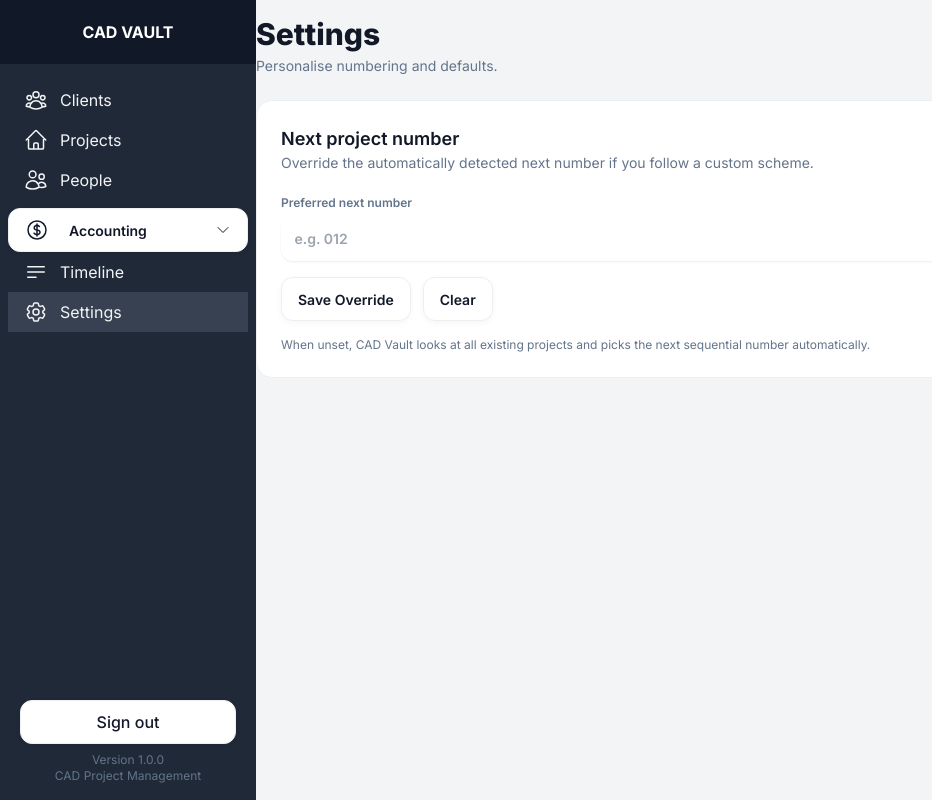
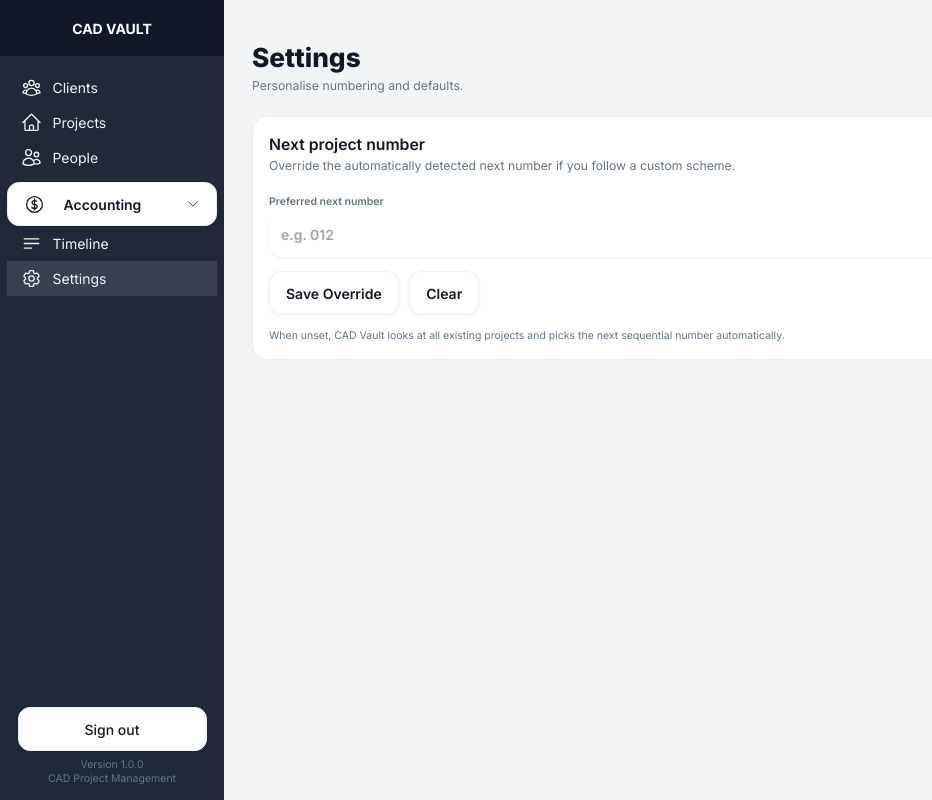
Before and after one commit to GarethCrory/cad-vault, a React (Vite) app in the folder frontend/: page /settings in a window 1280 px wide. Shown: the whole page, without its empty margins (0-932 px from the left). Built offline with nearby package versions, Linux system fonts and the light colour scheme.

Commit message:
Tighten UI spacing and typography scale

```diff
--- a/frontend/src/index.css
+++ b/frontend/src/index.css
@@ -12,7 +12,7 @@
   --vault-gold:#d97706;
   --vault-green:#16a34a;
 }
-html,body{font-family:"Inter",sans-serif;background:var(--vault-bg);color:var(--vault-ink);}
+html,body{font-family:"Inter",sans-serif;background:var(--vault-bg);color:var(--vault-ink);font-size:14px;}
 .btn{background:var(--vault-accent);color:#fff;border-radius:.75rem;font-weight:600;transition:.2s;}
 .btn:hover{filter:brightness(1.1);}
 .tab-active{border-bottom:3px solid var(--vault-accent);color:var(--vault-accent);}
@@ -113,7 +113,7 @@
   background-color: var(--vault-card-bg);
   border: 1px solid var(--vault-border);
   border-radius: var(--vault-radius-card);
-  padding: 24px;
+  padding: 16px;
   box-shadow: 0 10px 30px rgba(15, 23, 42, 0.08);
   transition: box-shadow 0.2s ease, transform 0.2s ease;
 }
@@ -136,7 +136,7 @@
 
 /* Headings */
 .page-title {
-  font-size: 28px;
+  font-size: 24px;
   font-weight: 700;
   color: var(--vault-text-primary);
 }
@@ -168,7 +168,7 @@
   background-color: var(--vault-accent);
   color: #fff;
   border-radius: 10px;
-  height: 44px;
+  height: 36px;
   padding: 0 16px;
   font-size: 14px;
   font-weight: 600;
@@ -240,7 +240,7 @@
   text-transform: uppercase;
   letter-spacing: 0.02em;
   color: var(--vault-text-secondary);
-  height: 44px;
+  height: 36px;
   padding: 0 12px;
   border-bottom: 1px solid var(--vault-border);
   text-align: left;
@@ -250,7 +250,7 @@
   font-size: 14px;
   font-weight: 500;
   color: var(--vault-text-primary);
-  height: 44px;
+  height: 36px;
   padding: 12px;
   border-bottom: 1px solid var(--vault-border);
   background: #fff;
@@ -437,7 +437,7 @@
   color: var(--vault-text-primary);
   font-size: 14px;
   font-weight: 600;
-  height: 44px;
+  height: 36px;
   padding: 0 16px;
   display: inline-flex;
   align-items: center;
@@ -755,15 +755,8 @@
 }
 
 /* main area fills remaining space and scrolls independently */
-.app-shell .main-content {
-  margin-left: var(--sidebar-width);
-  width: calc(100% - var(--sidebar-width));
-  min-height: 100vh;
-  padding: 24px 32px;
-  box-sizing: border-box;
-  overflow: auto;
-  background: linear-gradient(180deg, #f5f7fb 0%, #eef2fa 100%);
-  display: block;
+.main-content {
+  padding: 2rem;
 }
 
 /* make page container use max width centered for desktop like preview */
```
